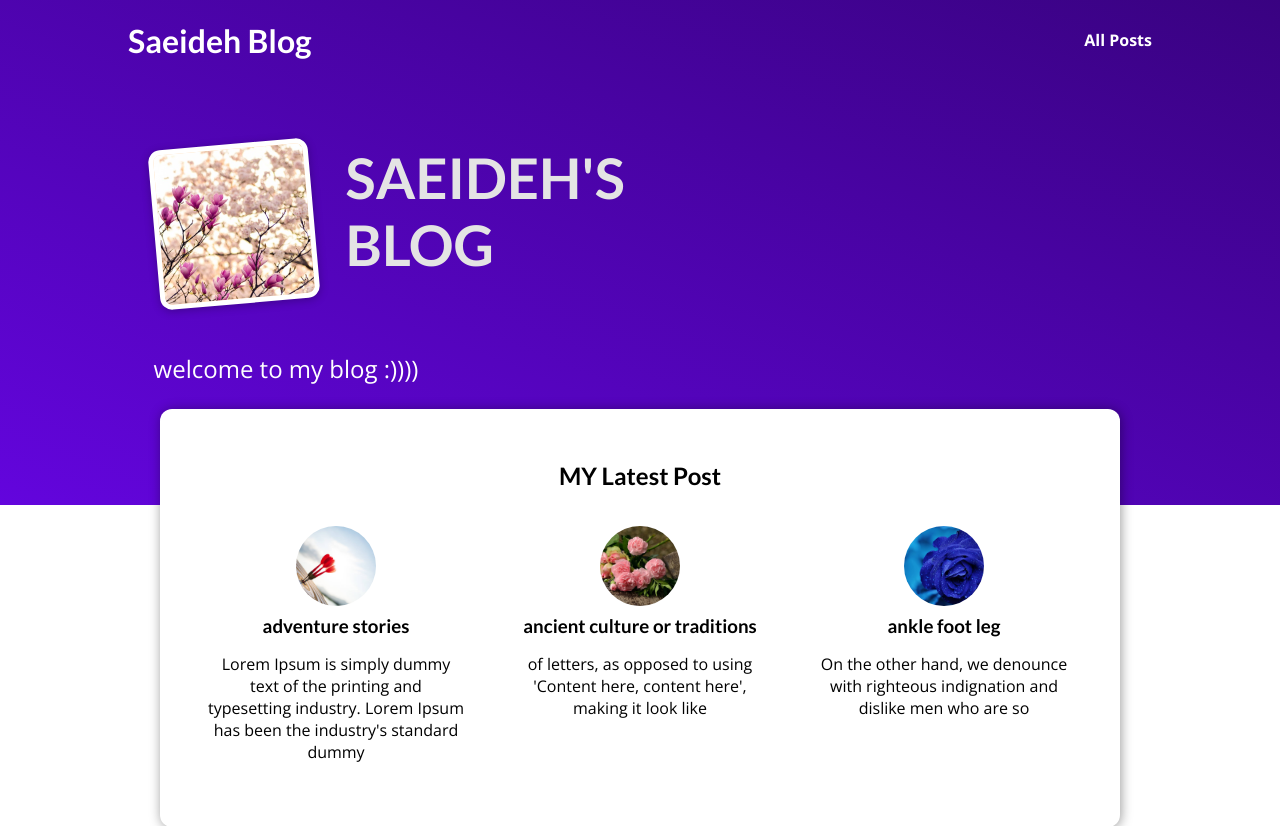
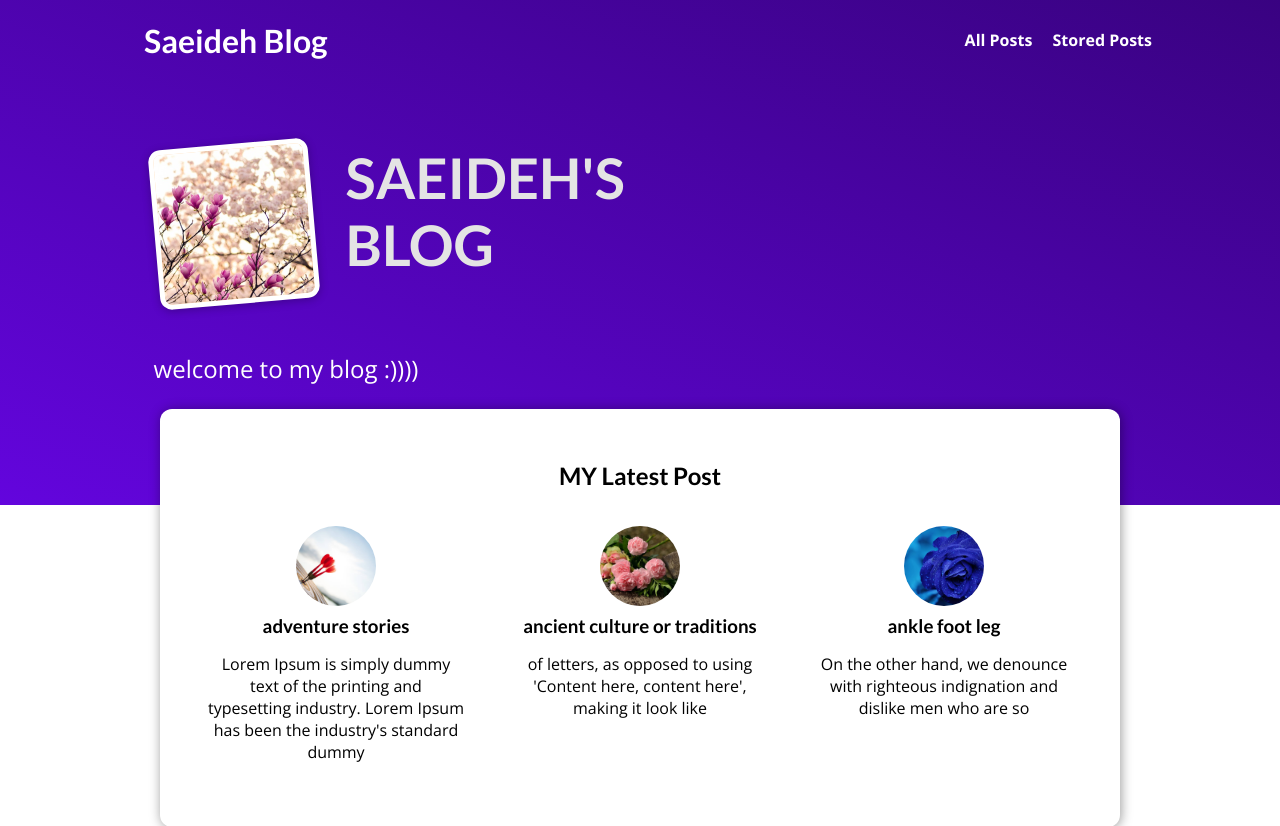
Before and after one commit to saeideh-eslamian/my-site, a Django app: page / in a window 1280 px wide. Shown: the top 826 px of the page. Run offline with Django 4.2, Linux system fonts and the light colour scheme; data comes from the database, SQL or seed files in the repository; both versions use the stored data as it was after the commit.

Commit message:
add read later

```diff
--- a/blog/templates/blog/includes/header.html
+++ b/blog/templates/blog/includes/header.html
@@ -1,6 +1,7 @@
 <header id="main-navigation">
     <h1><a href="{% url 'index-url'  %}">Saeideh Blog</a></h1>
     <nav>
-        <a href="{% url 'posts-url' %}">All Posts</a>
+        <a href="{% url "posts-url" %}">All Posts</a>
+        <a href="{% url "read-later" %}">Stored Posts</a>
     </nav>
 </header>
--- a/blog/urls.py
+++ b/blog/urls.py
@@ -7,5 +7,6 @@ urlpatterns = [
     # path('posts/', views.posts, name='posts-url'),
     path('posts/', views.postsView.as_view(), name='posts-url' ),
     # path('posts/<slug:slug>', views.post_detail, name='post-detail-url'),
-    path("posts/<slug:slug>/", views.PostDetailView.as_view(), name="post-detail-url" )
+    path("posts/<slug:slug>/", views.PostDetailView.as_view(), name="post-detail-url" ),
+    path('read-later/', views.ReadLaterView.as_view(), name ="read-later"),
 ]
--- a/blog/views.py
+++ b/blog/views.py
@@ -49,6 +49,14 @@ class postsView(ListView):
 #     return render(request,'blog/posts.html',{'all_posts':all_posts})
 
 class  PostDetailView(View):
+
+    def save_for_later(self, request, post_id):
+        stored_post = request.session.get('stored_post')
+        if stored_post is not None:
+            is_save_for_later= post_id in stored_post
+        else:
+            is_save_for_later = False
+
     def get(self, request, slug):
         post = Post.objects.get(slug=slug)
         comment_form = CommentForm()
@@ -56,7 +64,8 @@ class  PostDetailView(View):
             'post': post ,
             'post_tag':post.tag.all(),
             'comment_form': comment_form,
-            'comments' :post.comments.all().order_by('-id')
+            'comments' :post.comments.all().order_by('-id'),
+            'save_for_later': is_save_for_later,
          }
         return render(request, 'blog/post-detail.html', context)
 
@@ -104,3 +113,31 @@ class  PostDetailView(View):
 #         raise Http404()
 
 #     post=get_object_or_404(Post,slug=slug) #secund method
+
+class ReadLaterView(View):
+    def get(self, request):
+        stored_post = request.session.get('stored_post')
+        context = {}
+
+        if stored_post is None or len(stored_post) == 0:
+            context['posts'] = []
+            context['has_posts'] = False
+        else:
+            posts = Post.objects.filter(id__in=stored_post)
+            context['posts'] = posts
+            context['has_posts'] = True
+
+        return render(request, "blog/stored-posts.html", context)
+
+    def post(self, request):
+        stored_post = request.session.get('stored_post')
+        if stored_post is None:
+            stored_post = []
+
+        post_id = int(request.POST["post-id"])
+
+        if post_id not in stored_post:
+            stored_post.append(post_id)
+            request.session['stored_post'] = stored_post
+
+        return HttpResponseRedirect("/")
--- a/static/base.css
+++ b/static/base.css
@@ -35,6 +35,7 @@ h3 {
   text-decoration: none;
   color: white;
   font-weight: bold;
+  margin-left: 1rem;
 }
 
 #main-navigation a:hover,
```
Also changed, not shown: blog/static/blog/styles/stored-posts.css (added, +39 -0 lines), blog/templates/blog/post-detail.html (+8 -0 lines), blog/templates/blog/stored-posts.html (added, +22 -0 lines), db.sqlite3.
